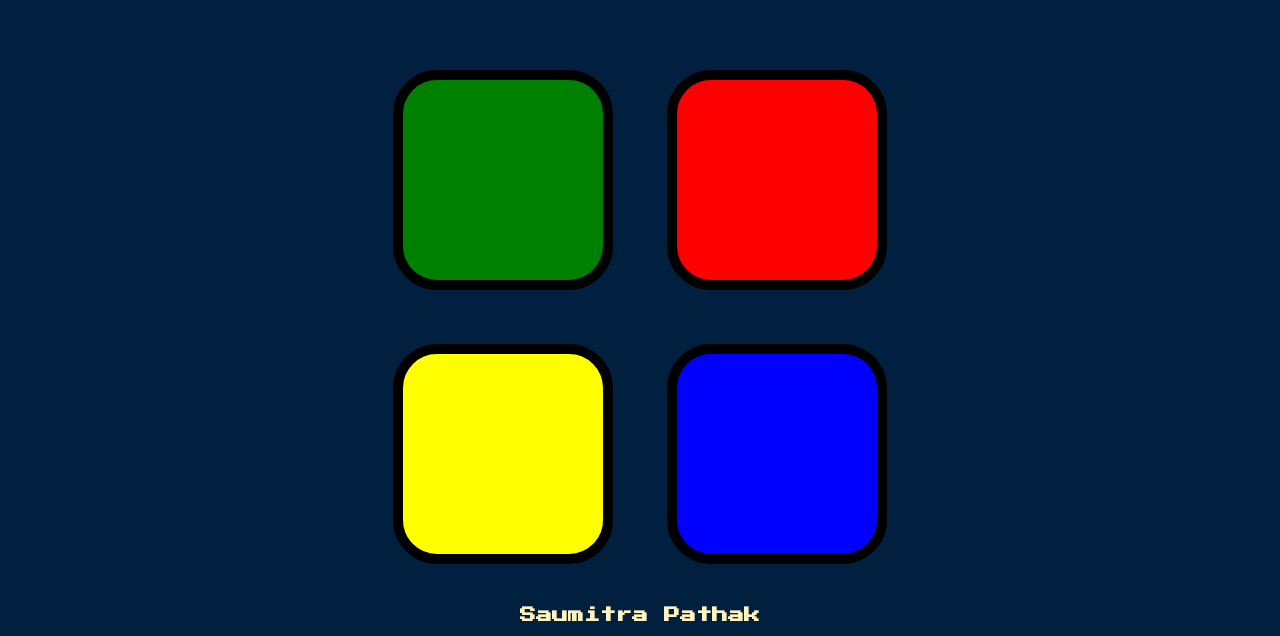
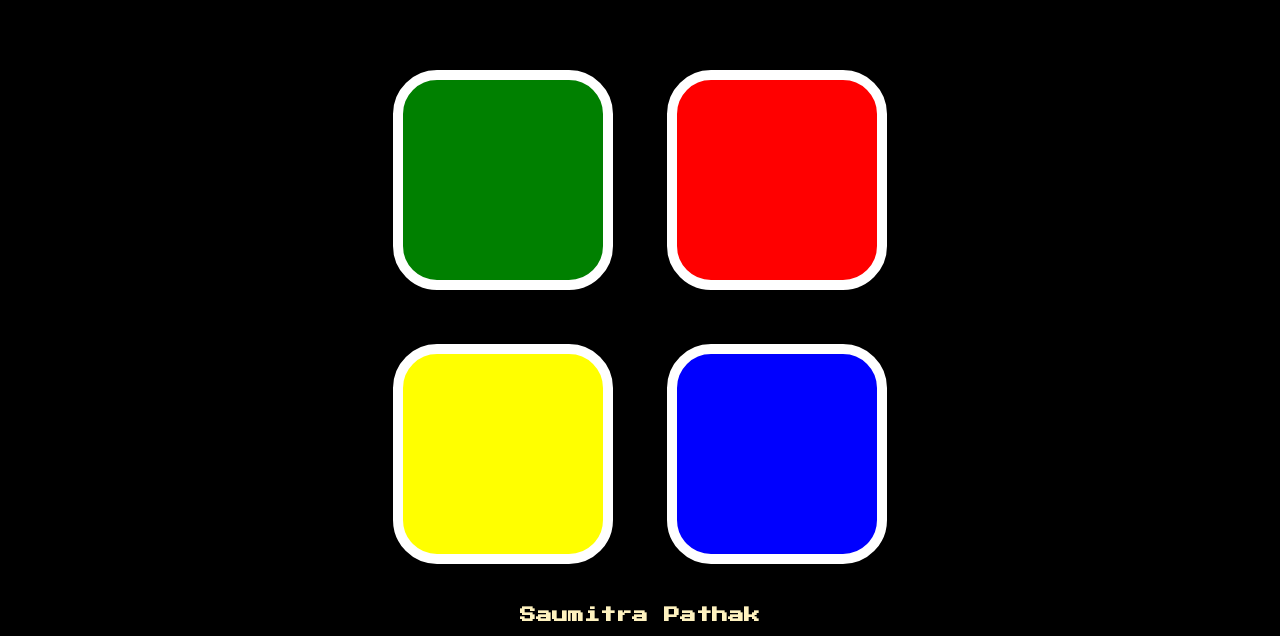
Before and after one commit to ProBot11/SimonGame, a plain HTML site: page index.html in a window 1280 px wide. Shown: the part 222-858 px from the top of the page. Drawn offline with nearby package versions, Linux system fonts and the light colour scheme.

Commit message:
Just some casual changes

```diff
--- a/styles.css
+++ b/styles.css
@@ -1,6 +1,6 @@
 body {
   text-align: center;
-  background-color: #011F3F;
+  background-color: black;
 }
 
 #level-title {
@@ -28,7 +28,7 @@ body {
   display: inline-block;
   height: 200px;
   width: 200px;
-  border: 10px solid black;
+  border: 10px solid white;
   border-radius: 20%;
 }
 
```
